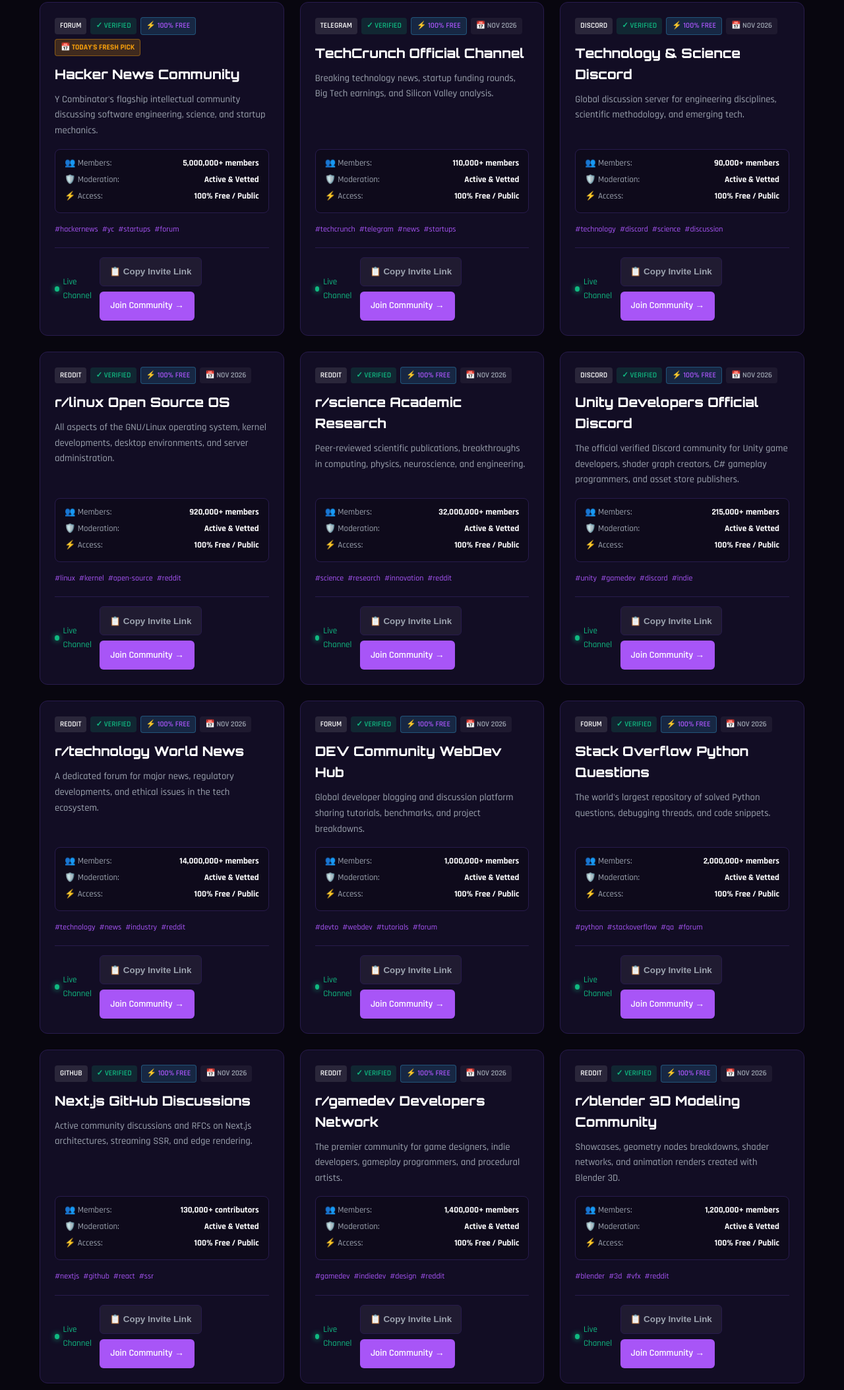
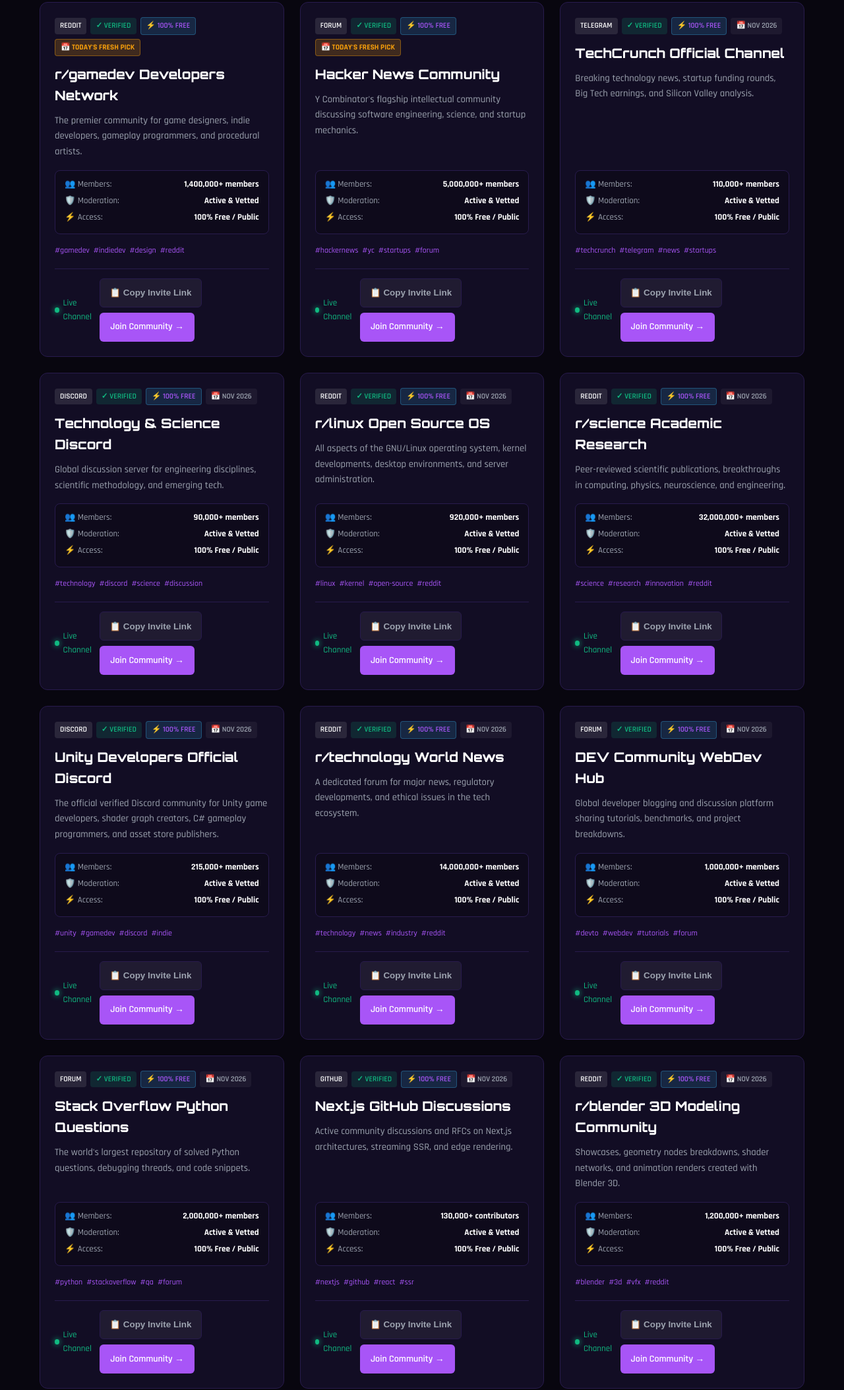
Before and after one commit to jibranpcccc/unity-6-indie-studios-hub, a plain HTML site: page index.html in a window 1280 px wide. Shown: the part 1178-3285 px from the top of the page at 66% size. Drawn offline with Linux system fonts and the light colour scheme.

Commit message:
feat(replenishment): fresh community links added - 2026-11-18 [skip ci]

```diff
--- a/index.html
+++ b/index.html
@@ -148,79 +148,79 @@
           {
             "@type": "ListItem",
             "position": 1,
+            "name": "r/gamedev Developers Network",
+            "description": "The premier community for game designers, indie developers, gameplay programmers, and procedural artists.",
+            "url": "https://www.reddit.com/r/gamedev/"
+          },
+          {
+            "@type": "ListItem",
+            "position": 2,
             "name": "Hacker News Community",
             "description": "Y Combinator's flagship intellectual community discussing software engineering, science, and startup mechanics.",
             "url": "https://news.ycombinator.com"
           },
           {
             "@type": "ListItem",
-            "position": 2,
+            "position": 3,
             "name": "TechCrunch Official Channel",
             "description": "Breaking technology news, startup funding rounds, Big Tech earnings, and Silicon Valley analysis.",
             "url": "https://t.me/techcrunch"
           },
           {
             "@type": "ListItem",
-            "position": 3,
+            "position": 4,
             "name": "Technology & Science Discord",
             "description": "Global discussion server for engineering disciplines, scientific methodology, and emerging tech.",
             "url": "https://discord.gg/tech"
           },
           {
             "@type": "ListItem",
-            "position": 4,
+            "position": 5,
             "name": "r/linux Open Source OS",
             "description": "All aspects of the GNU/Linux operating system, kernel developments, desktop environments, and server administration.",
             "url": "https://www.reddit.com/r/linux/"
           },
           {
             "@type": "ListItem",
-            "position": 5,
+            "position": 6,
             "name": "r/science Academic Research",
             "description": "Peer-reviewed scientific publications, breakthroughs in computing, physics, neuroscience, and engineering.",
             "url": "https://www.reddit.com/r/science/"
           },
           {
             "@type": "ListItem",
-            "position": 6,
+            "position": 7,
             "name": "Unity Developers Official Discord",
             "description": "The official verified Discord community for Unity game developers, shader graph creators, C# gameplay programmers, and asset store publishers.",
             "url": "https://discord.gg/unity"
           },
           {
             "@type": "ListItem",
-            "position": 7,
+            "position": 8,
             "name": "r/technology World News",
             "description": "A dedicated forum for major news, regulatory developments, and ethical issues in the tech ecosystem.",
             "url": "https://www.reddit.com/r/technology/"
           },
           {
             "@type": "ListItem",
-            "position": 8,
+            "position": 9,
             "name": "DEV Community WebDev Hub",
             "description": "Global developer blogging and discussion platform sharing tutorials, benchmarks, and project breakdowns.",
             "url": "https://dev.to/t/webdev"
           },
           {
             "@type": "ListItem",
-            "position": 9,
+            "position": 10,
             "name": "Stack Overflow Python Questions",
             "description": "The world's largest repository of solved Python questions, debugging threads, and code snippets.",
             "url": "https://stackoverflow.com/questions/tagged/python"
           },
           {
             "@type": "ListItem",
-            "position": 10,
+            "position": 11,
             "name": "Next.js GitHub Discussions",
             "description": "Active community discussions and RFCs on Next.js architectures, streaming SSR, and edge rendering.",
             "url": "https://github.com/vercel/next.js/discussions"
-          },
-          {
-            "@type": "ListItem",
-            "position": 11,
-            "name": "r/gamedev Developers Network",
-            "description": "The premier community for game designers, indie developers, gameplay programmers, and procedural artists.",
-            "url": "https://www.reddit.com/r/gamedev/"
           },
           {
             "@type": "ListItem",
@@ -617,7 +617,31 @@
         </div>
         <div id="vetted-communities" class="grid">
 
-        <div id="community-card-1" class="card" data-platform="forum" data-category="computer science & startups">
+        <div id="community-card-1" class="card" data-platform="reddit" data-category="game development">
+            <div class="card-header">
+                <span class="badge badge-platform">Reddit</span>
+                <span class="badge badge-verified">✓ Verified</span>
+                <span class="badge badge-free">⚡ 100% Free</span>
+                <span class="badge badge-date" style="background: rgba(245, 158, 11, 0.2); color: #f59e0b; border: 1px solid rgba(245, 158, 11, 0.4); font-weight: 700;">📅 Today's Fresh Pick</span>
+            </div>
+            <h3 class="card-title">r/gamedev Developers Network</h3>
+            <p class="card-desc">The premier community for game designers, indie developers, gameplay programmers, and procedural artists.</p>
+            <div class="spec-matrix">
+                <div class="spec-row"><span>👥 Members:</span> <strong>1,400,000+ members</strong></div>
+                <div class="spec-row"><span>🛡️ Moderation:</span> <strong>Active & Vetted</strong></div>
+                <div class="spec-row"><span>⚡ Access:</span> <strong>100% Free / Public</strong></div>
+            </div>
+            <div class="tags-row"><span class="tag">#gamedev</span><span class="tag">#indiedev</span><span class="tag">#design</span><span class="tag">#reddit</span></div>
+            <div class="card-footer">
+                <span class="activity-pulse"><span class="pulse-dot"></span> Live Channel</span>
+                <div class="card-actions">
+                    <button class="btn-copy-invite" onclick="copyInviteLink(event, 'https://www.reddit.com/r/gamedev/')">📋 Copy Invite Link</button>
+                    <a href="https://www.reddit.com/r/gamedev/" target="_blank" rel="noopener noreferrer" class="btn-join">Join Community →</a>
+                </div>
+            </div>
+        </div>
+
+        <div id="community-card-2" class="card" data-platform="forum" data-category="computer science & startups">
             <div class="card-header">
                 <span class="badge badge-platform">Forum</span>
                 <span class="badge badge-verified">✓ Verified</span>
@@ -641,7 +665,7 @@
             </div>
         </div>
 
-        <div id="community-card-2" class="card" data-platform="telegram" data-category="tech news">
+        <div id="community-card-3" class="card" data-platform="telegram" data-category="tech news">
             <div class="card-header">
                 <span class="badge badge-platform">Telegram</span>
                 <span class="badge badge-verified">✓ Verified</span>
@@ -665,7 +689,7 @@
             </div>
         </div>
 
-        <div id="community-card-3" class="card" data-platform="discord" data-category="tech discussion">
+        <div id="community-card-4" class="card" data-platform="discord" data-category="tech discussion">
             <div class="card-header">
                 <span class="badge badge-platform">Discord</span>
                 <span class="badge badge-verified">✓ Verified</span>
@@ -689,7 +713,7 @@
             </div>
         </div>
 
-        <div id="community-card-4" class="card" data-platform="reddit" data-category="linux & os">
+        <div id="community-card-5" class="card" data-platform="reddit" data-category="linux & os">
             <div class="card-header">
                 <span class="badge badge-platform">Reddit</span>
                 <span class="badge badge-verified">✓ Verified</span>
@@ -713,7 +737,7 @@
             </div>
         </div>
 
-        <div id="community-card-5" class="card" data-platform="reddit" data-category="science & innovation">
+        <div id="community-card-6" class="card" data-platform="reddit" data-category="science & innovation">
             <div class="card-header">
                 <span class="badge badge-platform">Reddit</span>
                 <span class="badge badge-verified">✓ Verified</span>
@@ -737,7 +761,7 @@
             </div>
         </div>
 
-        <div id="community-card-6" class="card" data-platform="discord" data-category="unity game development">
+        <div id="community-card-7" class="card" data-platform="discord" data-category="unity game development">
             <div class="card-header">
                 <span class="badge badge-platform">Discord</span>
                 <span class="badge badge-verified">✓ Verified</span>
@@ -761,7 +785,7 @@
             </div>
         </div>
 
-        <div id="community-card-7" class="card" data-platform="reddit" data-category="tech news">
+        <div id="community-card-8" class="card" data-platform="reddit" data-category="tech news">
             <div class="card-header">
                 <span class="badge badge-platform">Reddit</span>
                 <span class="badge badge-verified">✓ Verified</span>
@@ -785,7 +809,7 @@
             </div>
         </div>
 
-        <div id="community-card-8" class="card" data-platform="forum" data-category="web development">
+        <div id="community-card-9" class="card" data-platform="forum" data-category="web development">
             <div class="card-header">
                 <span class="badge badge-platform">Forum</span>
                 <span class="badge badge-verified">✓ Verified</span>
@@ -809,7 +833,7 @@
             </div>
         </div>
 
-        <div id="community-card-9" class="card" data-platform="forum" data-category="python development">
+        <div id="community-card-10" class="card" data-platform="forum" data-category="python development">
             <div class="card-header">
                 <span class="badge badge-platform">Forum</span>
                 <span class="badge badge-verified">✓ Verified</span>
@@ -833,7 +857,7 @@
             </div>
         </div>
 
-        <div id="community-card-10" class="card" data-platform="github" data-category="frontend engineering">
+        <div id="community-card-11" class="card" data-platform="github" data-category="frontend engineering">
             <div class="card-header">
                 <span class="badge badge-platform">GitHub</span>
                 <span class="badge badge-verified">✓ Verified</span>
@@ -853,30 +877,6 @@
                 <div class="card-actions">
                     <button class="btn-copy-invite" onclick="copyInviteLink(event, 'https://github.com/vercel/next.js/discussions')">📋 Copy Invite Link</button>
                     <a href="https://github.com/vercel/next.js/discussions" target="_blank" rel="noopener noreferrer" class="btn-join">Join Community →</a>
-                </div>
-            </div>
-        </div>
-
-        <div id="community-card-11" class="card" data-platform="reddit" data-category="game development">
-            <div class="card-header">
-                <span class="badge badge-platform">Reddit</span>
-                <span class="badge badge-verified">✓ Verified</span>
-                <span class="badge badge-free">⚡ 100% Free</span>
-                <span class="badge badge-date">📅 Nov 2026</span>
-            </div>
-            <h3 class="card-title">r/gamedev Developers Network</h3>
-            <p class="card-desc">The premier community for game designers, indie developers, gameplay programmers, and procedural artists.</p>
-            <div class="spec-matrix">
-                <div class="spec-row"><span>👥 Members:</span> <strong>1,400,000+ members</strong></div>
-                <div class="spec-row"><span>🛡️ Moderation:</span> <strong>Active & Vetted</strong></div>
-                <div class="spec-row"><span>⚡ Access:</span> <strong>100% Free / Public</strong></div>
-            </div>
-            <div class="tags-row"><span class="tag">#gamedev</span><span class="tag">#indiedev</span><span class="tag">#design</span><span class="tag">#reddit</span></div>
-            <div class="card-footer">
-                <span class="activity-pulse"><span class="pulse-dot"></span> Live Channel</span>
-                <div class="card-actions">
-                    <button class="btn-copy-invite" onclick="copyInviteLink(event, 'https://www.reddit.com/r/gamedev/')">📋 Copy Invite Link</button>
-                    <a href="https://www.reddit.com/r/gamedev/" target="_blank" rel="noopener noreferrer" class="btn-join">Join Community →</a>
                 </div>
             </div>
         </div>
```
Also changed, not shown: data/groups.json (+20 -19 lines), feed.xml (+9 -9 lines).
